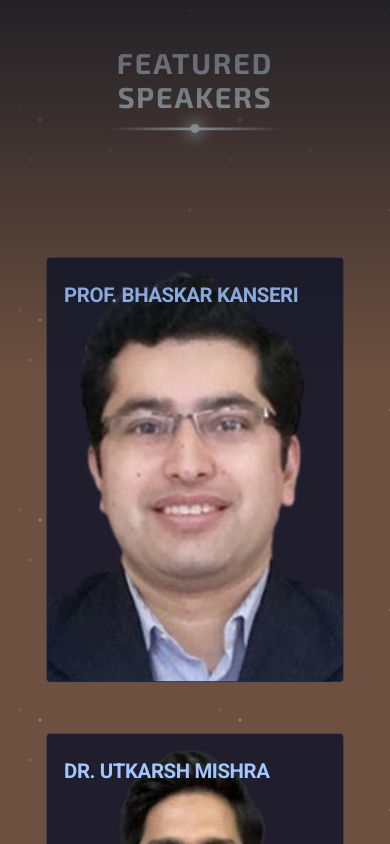
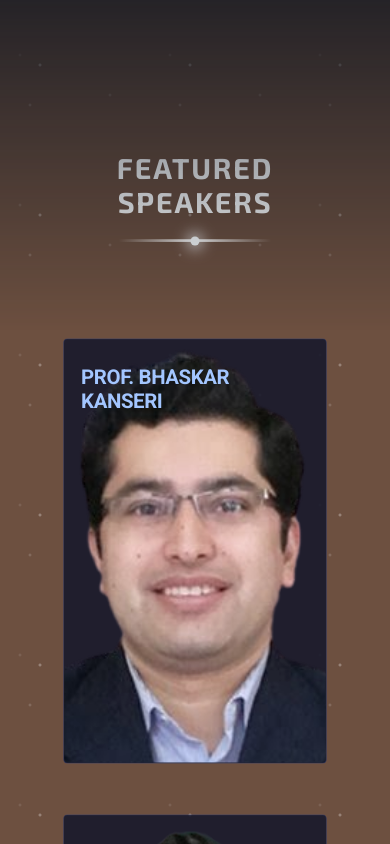
Before and after one commit to ShauryaRahlon/JSCOP-7-Frontend, a React (Vite) app: page /speaker in a window 390 px wide. Shown: the top 844 px of the page. Built offline with nearby package versions, Linux system fonts and the light colour scheme.

Commit message:
Changing Homepage Jscop logo and making few more changes

```diff
--- a/src/Pages/Home/Home.jsx
+++ b/src/Pages/Home/Home.jsx
@@ -3,6 +3,7 @@ import { useNavigate } from "react-router-dom"; // Import useNavigate
 import Navbar from "../../Components/Navbar/Navbar";
 import { Home, ArrowDown, ArrowLeft, Rotate3D } from "lucide-react";
 import jscopLogo from "/images/jscopLogo.png";
+import Jscop_homeLogo from "/images/Jscop_homeLogo.png";
 import opticaLogo from "/images/opticaLogo.png";
 import nav_jscop from "/images/nav_jscop.png";
 import nav_2_jscop from "/images/nav_2_jscop.png";
@@ -454,7 +455,8 @@ const Portfolio = () => {
       });
 
       if (sliderInnerRef.current) {
-        sliderInnerRef.current.style.transform = `translateX(${newDifference + endPosition
+        sliderInnerRef.current.style.transform = `translateX(${
+          newDifference + endPosition
         }px) translateY(120px)`;
       }
     }
@@ -602,7 +604,8 @@ const Portfolio = () => {
           const velocity = 0.5 - pps / 40000;
 
           document.querySelectorAll(".slider_inner__slide").forEach((slide) => {
-            slide.style.transform = `rotateY(${direction}${pps / 110
+            slide.style.transform = `rotateY(${direction}${
+              pps / 110
             }deg) scale(1)`;
             slide.style.transition = `all ${velocity}s`;
           });
@@ -795,7 +798,7 @@ const Portfolio = () => {
               &nbsp;
               <img
                 className="second"
-                src={jscopLogo}
+                src={Jscop_homeLogo}
                 // src="https://s3-us-west-2.amazonaws.com/s.cdpn.io/217233/clogotemp2.png"
                 alt="Logo"
               />
@@ -1161,7 +1164,7 @@ const Portfolio = () => {
                     <div className="image parent_7">
                       <img
                         draggable="false"
-                        src="/images/Home_Backgrounds/Contact_us_img.jpg"
+                        src="https://i.pinimg.com/1200x/5f/e3/e1/5fe3e182ec10205edfc194c3126eb3aa.jpg"
                         alt="Jade Teriyaki"
                         width={"100%"}
                       />
@@ -1528,7 +1531,7 @@ const Portfolio = () => {
                       <div className="image parent_7">
                         <img
                           draggable="false"
-                          src="/images/Home_Backgrounds/Contact_us_img.jpg"
+                          src="https://i.pinimg.com/1200x/5f/e3/e1/5fe3e182ec10205edfc194c3126eb3aa.jpg"
                           alt="Jade Teriyaki"
                           width={"100%"}
                         />
@@ -1545,8 +1548,8 @@ const Portfolio = () => {
                             filter: "grayscale(100%)",
                             WebkitFilter: "grayscale(100%)",
                           }}
-                          onClick={(e) => handleButtonClick(e, "contact")}
-
+                          // onClick={(e) => handleButtonClick(e, "hackathon")}
+                          onClick={handleButtonClick}
                         >
                           <a
                             className="background-button"
--- a/src/Pages/Home/NewLandingPage.css
+++ b/src/Pages/Home/NewLandingPage.css
@@ -1,7 +1,9 @@
 @font-face {
   font-family: "Hurme";
-  src: url("https://s3-us-west-2.amazonaws.com/s.cdpn.io/217233/HurmeGeometricSans2-Bold.woff2") format("woff2"),
-    url("https://s3-us-west-2.amazonaws.com/s.cdpn.io/217233/HurmeGeometricSans2-Bold.woff") format("woff");
+  src: url("https://s3-us-west-2.amazonaws.com/s.cdpn.io/217233/HurmeGeometricSans2-Bold.woff2")
+      format("woff2"),
+    url("https://s3-us-west-2.amazonaws.com/s.cdpn.io/217233/HurmeGeometricSans2-Bold.woff")
+      format("woff");
   font-weight: bold;
   font-style: normal;
 }
@@ -173,14 +175,18 @@ body .portfolio_home__work {
   top: 0;
   z-index: 4;
   left: 0;
-  -webkit-clip-path: polygon(calc(50% - 353px) 613px,
+  -webkit-clip-path: polygon(
+    calc(50% - 353px) 613px,
     calc(50% + 359px) 613px,
     calc(50% + 359px) 226px,
-      calc(50% - 353px) 225px);
-  clip-path: polygon(calc(50% - 353px) 613px,
+    calc(50% - 353px) 225px
+  );
+  clip-path: polygon(
+    calc(50% - 353px) 613px,
     calc(50% + 359px) 613px,
     calc(50% + 359px) 226px,
-      calc(50% - 353px) 225px);
+    calc(50% - 353px) 225px
+  );
   /* transition: opacity 0.5s 0.67s,
       -webkit-clip-path 0.8s 0.1s cubic-bezier(0.79, -0.01, 0, 0.99); */
 }
@@ -254,7 +260,8 @@ body .portfolio_home__slider .slider_inner.in {
 }
 
 body .portfolio_home__slider .slider_inner.in .slider_inner__slide {
-  -webkit-animation: sliderIn 1.1s 0.65s cubic-bezier(0.79, -0.01, 0, 0.99) forwards;
+  -webkit-animation: sliderIn 1.1s 0.65s cubic-bezier(0.79, -0.01, 0, 0.99)
+    forwards;
   animation: sliderIn 1.1s 0.65s cubic-bezier(0.79, -0.01, 0, 0.99) forwards;
 }
 
@@ -276,10 +283,18 @@ body .portfolio_home__slider .slider_inner__slide .title {
   transform-style: preserve-3d;
 }
 
-body .portfolio_home__slider .slider_inner__slide:nth-of-type(2) .image .overlay,
+body
+  .portfolio_home__slider
+  .slider_inner__slide:nth-of-type(2)
+  .image
+  .overlay,
 body .portfolio_home__slider .slider_inner__slide:nth-of-type(2) .image .cats,
 body .portfolio_home__slider .slider_inner__slide:nth-of-type(2) .image .title,
-body .portfolio_home__slider .slider_inner__slide:nth-of-type(2) .image .button {
+body
+  .portfolio_home__slider
+  .slider_inner__slide:nth-of-type(2)
+  .image
+  .button {
   opacity: 1;
 }
 
@@ -338,7 +353,6 @@ body .portfolio_home__slider .slider_inner__slide .image .title {
 }
 
 body .portfolio_home__slider .slider_inner__slide .image .button {
-
   opacity: 0;
 }
 
@@ -528,7 +542,10 @@ body .portfolio_home__title .logo img.first.out {
 body .portfolio_home__title .logo img.second {
   width: 140px;
   margin-left: -10px;
-  -webkit-animation: spark 1.3s 1.1s cubic-bezier(0.76, 0.01, 0.21, 1.02) forwards;
+  position: relative;
+  top: 43px;
+  -webkit-animation: spark 1.3s 1.1s cubic-bezier(0.76, 0.01, 0.21, 1.02)
+    forwards;
   animation: spark 1.3s 1.1s cubic-bezier(0.76, 0.01, 0.21, 1.02) forwards;
   -webkit-clip-path: polygon(0 0, 0% 0%, 0% 100%, 0% 100%);
   clip-path: polygon(0 0, 0% 0%, 0% 100%, 0% 100%);
@@ -608,14 +625,18 @@ body .portfolio_home__title .page_portfolio {
   opacity: 0;
   top: 0;
   left: 0;
-  -webkit-clip-path: polygon(226px calc(100% - 262px),
+  -webkit-clip-path: polygon(
+    226px calc(100% - 262px),
     359px calc(100% - 262px),
     359px calc(100% - 309px),
-      226px calc(100% - 309px));
-  clip-path: polygon(226px calc(100% - 262px),
+    226px calc(100% - 309px)
+  );
+  clip-path: polygon(
+    226px calc(100% - 262px),
     359px calc(100% - 262px),
     359px calc(100% - 309px),
-      226px calc(100% - 309px));
+    226px calc(100% - 309px)
+  );
   transition: opacity 0.6s 0.2s,
     -webkit-clip-path 1s 0.6s cubic-bezier(0.79, -0.01, 0, 0.99);
   transition: opacity 0.6s 0.2s,
@@ -987,8 +1008,6 @@ body .portfolio_home__title .page_portfolio {
   top: 0;
 }
 
-
-
 .rocket-animation-video {
   transform: rotateY(180deg);
   width: 100%;
@@ -1035,7 +1054,7 @@ body .portfolio_home__title .page_portfolio {
 } */
 
 .black-hole {
-  background-color: #3F5764;
+  background-color: #3f5764;
 }
 
 /* Media Queries for Adjustments */
--- a/src/Pages/Speaker/Speaker.jsx
+++ b/src/Pages/Speaker/Speaker.jsx
@@ -34,7 +34,6 @@ function Speaker() {
       <div className="speaker-container" ref={containerRef}>
         <div className="speaker-heading">
           <h2>Featured Speakers</h2>
-          <div />
           <div className="cosmic-line"></div>
         </div>
         <div className="wrap">
--- a/src/Pages/Speaker/Speaker.scss
+++ b/src/Pages/Speaker/Speaker.scss
@@ -5,7 +5,7 @@
   // background: linear-gradient(to right, #6e5d54 0%, #6e5d54 100%);
   // background: linear-gradient(to right, #1d242b 0%, #1d242b 100%);
   // overflow: hidden;
-  top: -140px;
+  top: -145px;
 }
 
 .speaker-box {
@@ -63,7 +63,7 @@
       rgba(0, 0, 0, 0)
     );
   background-repeat: repeat;
-  background-size: 200px 200px;
+  background-size: 150px 150px;
   opacity: 0.3;
   animation: twinkle 5s infinite;
 }
@@ -148,7 +148,7 @@
   // max-width: 1200px;
   width: 100%;
   margin: 10px auto;
-  padding: 60px 0 70px 0;
+  padding: 30px 0 30px 0;
 
   .tile {
     opacity: 0;
@@ -208,7 +208,7 @@
 
 @media (max-width: 768px) {
   .wrap {
-    gap: 20px;
+    gap: 50px;
     scale: 0.9;
   }
 
@@ -216,18 +216,25 @@
     padding: 60px 30px;
   }
 
-  .speaker-heading h2 {
+  .speaker-heading {
     font-size: 2.5rem;
+    position: relative;
+    top: 150px;
   }
   .speaker-container {
-    padding: 0;
+    position: relative;
+    top: 150px;
   }
 }
 
-@media (max-width: 480px) {
+@media (max-width: 448px) {
   // .speaker-section {
   //   padding: 40px 0;
   // }
+  .speaker-container {
+    position: relative;
+    top: 150px;
+  }
 
   .speaker-heading {
     margin: 30px auto 0;
@@ -242,7 +249,7 @@
   }
 
   .speaker-section {
-    padding: 80px 20px;
+    padding: 40px 20px;
   }
   .wrap {
     position: relative;
@@ -254,5 +261,5 @@
 .dtv-container {
   line-height: 20px;
   position: relative;
-  top: 8em;
+  // top: 8em;
 }
```
Also changed, not shown: public/images/Jscop_homeLogo.png (added). Lines whose indentation alone changed are shown as unchanged.
